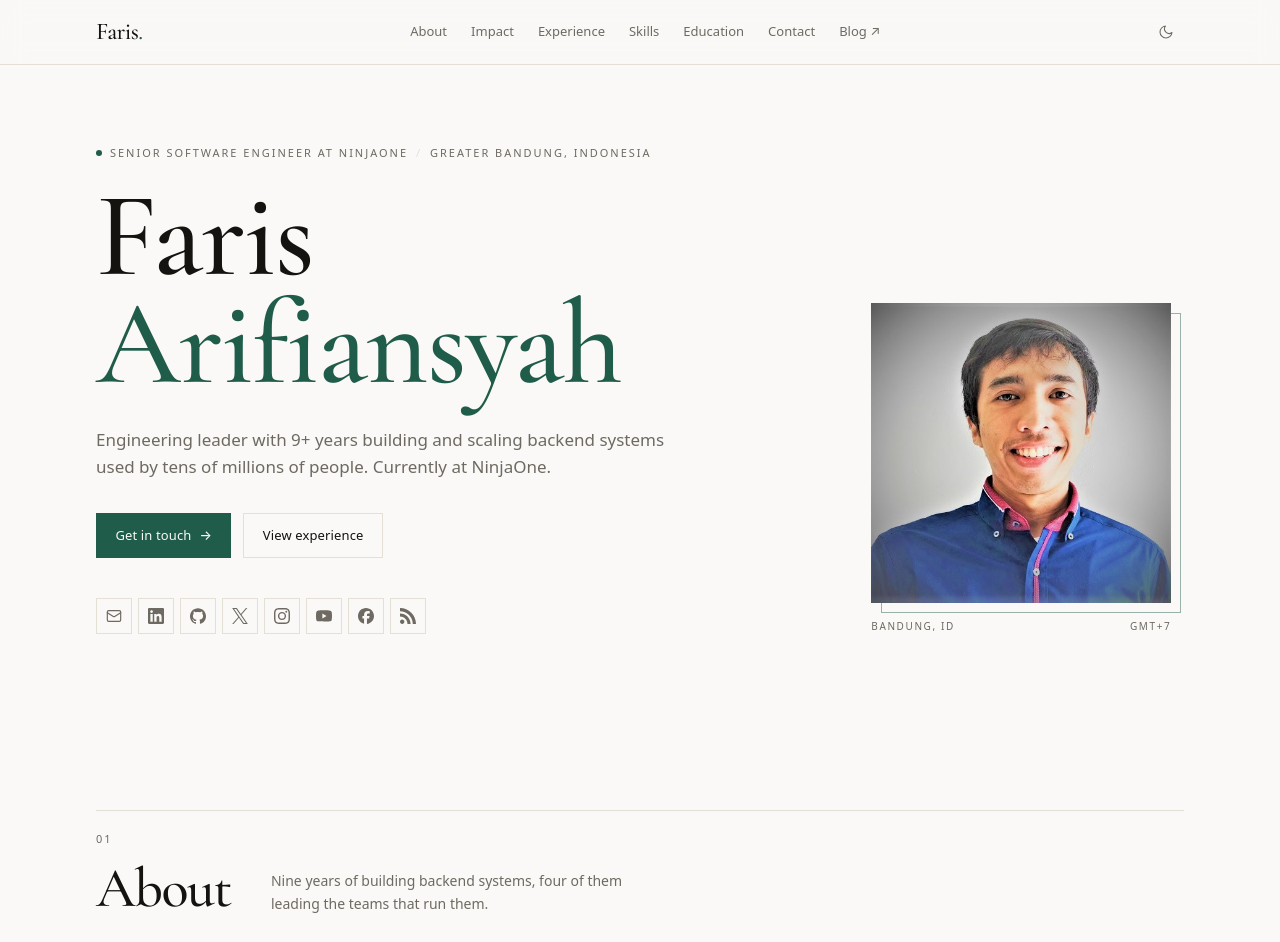
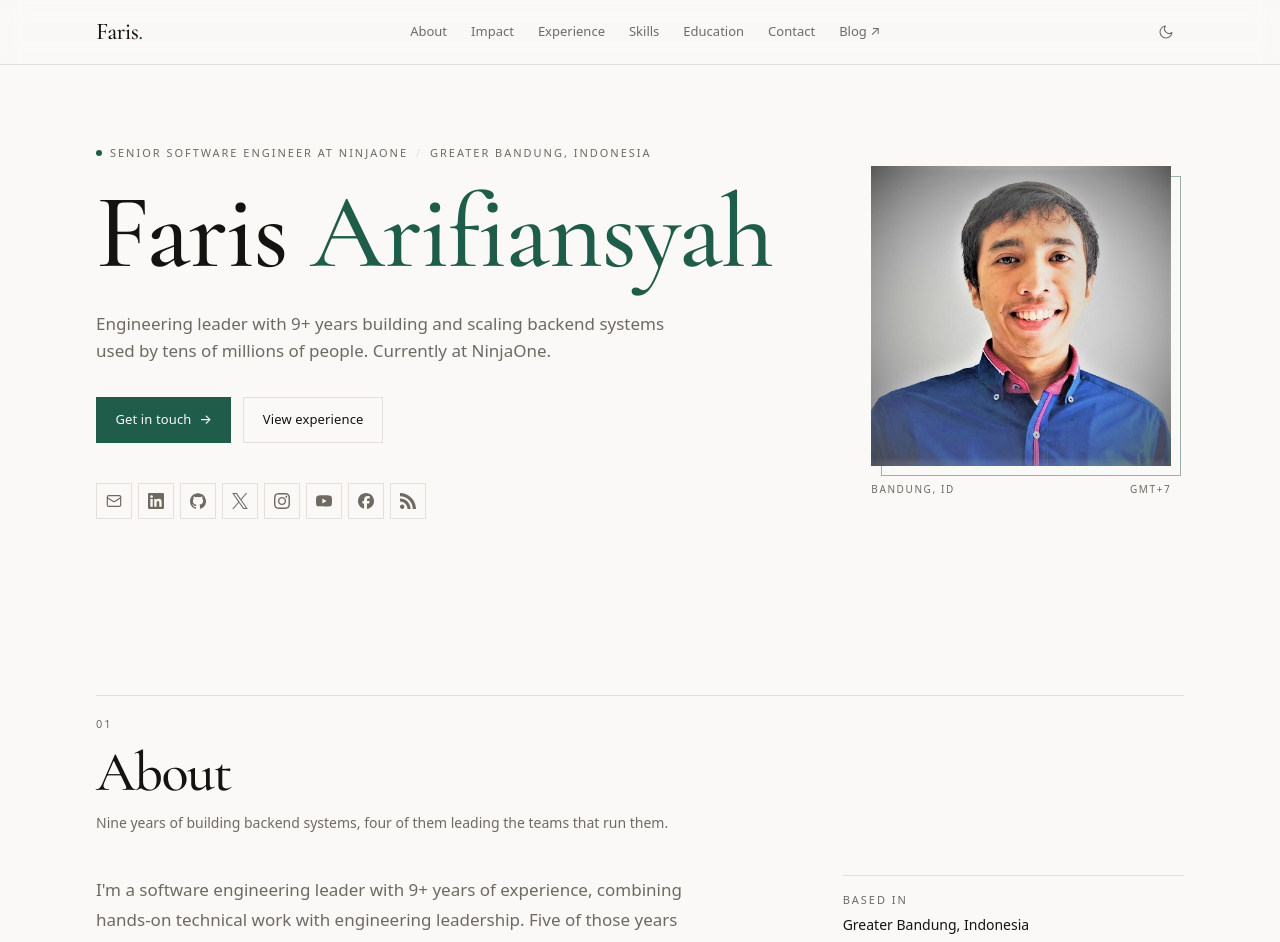
Before and after one commit to faris-id/faris-id.github.io, an Astro site: page / in a window 1280 px wide. Shown: the top 942 px of the page. Built offline with nearby package versions, Linux system fonts and the light colour scheme; Astro itself is replaced by a stand-in of ours.

Commit message:
Tighten hero, stack section decks, and reword contact

```diff
--- a/src/components/Contact.astro
+++ b/src/components/Contact.astro
@@ -12,16 +12,17 @@ const elsewhere = socials.filter((social) => social.icon !== 'mail');
     <SectionHeader
       number="06"
       title="Contact"
-      description="Open to conversations about distributed systems, engineering leadership, and hard problems."
+      description="Open to job offers, consulting work, and business inquiries."
     />
 
     <div class="mt-10 grid gap-12 md:grid-cols-12 md:gap-8">
       <div class="md:col-span-7" data-reveal>
-        <p class="font-serif text-[2.75rem] font-medium leading-[1.02] tracking-tight text-ink md:text-[4.5rem]">
-          Let's build something <em class="text-accent">useful.</em>
+        <p class="font-serif text-[2.75rem] font-medium leading-[1.02] tracking-tight text-ink md:text-[4.25rem]">
+          Open to <em class="text-accent">offers</em> and inquiries.
         </p>
         <p class="mt-5 max-w-lg text-[0.9375rem] leading-relaxed text-muted">
-          The quickest way to reach me is email. I read everything, and I usually reply within a
+          If you are hiring, need help with distributed systems, or have a business proposal,
+          email is the quickest way to reach me. I read every message and usually reply within a
           couple of days.
         </p>
 
--- a/src/components/Hero.astro
+++ b/src/components/Hero.astro
@@ -6,7 +6,7 @@ import SocialIcon from './SocialIcon.astro';
 ---
 
 <section id="top" class="wrap pt-12 pb-16 md:pt-20 md:pb-24">
-  <div class="grid items-end gap-12 md:grid-cols-12 md:gap-8">
+  <div class="grid items-end gap-12 md:grid-cols-12 md:items-center md:gap-8">
     <div class="md:col-span-8">
       <p class="eyebrow flex flex-wrap items-center gap-2" data-reveal>
         <span class="inline-block h-1.5 w-1.5 rounded-full bg-accent" aria-hidden="true"></span>
@@ -16,11 +16,11 @@ import SocialIcon from './SocialIcon.astro';
       </p>
 
       <h1
-        class="mt-5 font-serif text-[clamp(3.5rem,11vw,7.5rem)] font-medium leading-[0.9] tracking-[-0.015em] text-ink"
+        class="mt-5 font-serif text-[clamp(3.5rem,8.8vw,6.6rem)] font-medium leading-[0.95] tracking-[-0.015em] text-ink"
         data-reveal
       >
-        <span class="block md:inline">{profile.firstName}</span>{' '}
-        <span class="block text-accent md:inline">{profile.lastName}</span>
+        {profile.firstName}{' '}
+        <span class="text-accent">{profile.lastName}</span>
       </h1>
 
       <p class="mt-7 max-w-xl text-[1.0625rem] leading-relaxed text-muted" data-reveal>
--- a/src/components/SectionHeader.astro
+++ b/src/components/SectionHeader.astro
@@ -10,12 +10,10 @@ const { number, title, description } = Astro.props;
 
 <div class="border-t border-line pt-5" data-reveal>
   <p class="eyebrow">{number}</p>
-  <div class="mt-3 flex flex-wrap items-start gap-x-10 gap-y-2">
-    <h2 class="font-serif text-[2.625rem] font-medium leading-none tracking-tight text-ink md:text-[3.5rem]">
-      {title}
-    </h2>
-    {description && (
-      <p class="max-w-sm text-sm leading-relaxed text-muted md:pt-2.5">{description}</p>
-    )}
-  </div>
+  <h2 class="mt-3 font-serif text-[2.625rem] font-medium leading-none tracking-tight text-ink md:text-[3.5rem]">
+    {title}
+  </h2>
+  {description && (
+    <p class="mt-3 max-w-2xl text-sm leading-relaxed text-muted">{description}</p>
+  )}
 </div>
```
